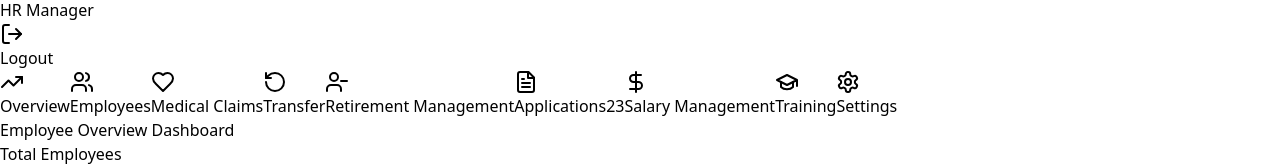
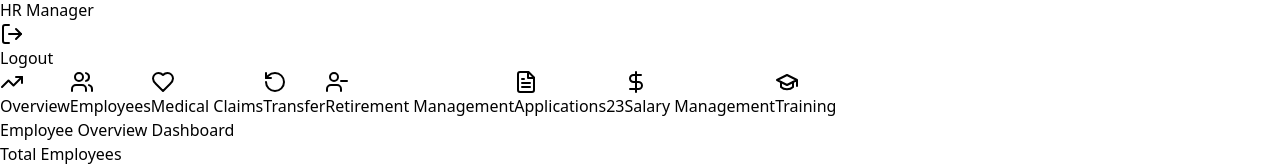
Before and after one commit to wmashan/SLBFE-HRM-System, a React (Vite) app in the folder frontend/: page /dashboard in a window 1280 px wide. Shown: the part 146-314 px from the top of the page. Built offline with nearby package versions, Linux system fonts and the light colour scheme; sample sign-in values are in the browser's storage.

Commit message:
HR manager Settings section updated

```diff
--- a/frontend/src/pages/HRManagerDashboard.tsx
+++ b/frontend/src/pages/HRManagerDashboard.tsx
@@ -3,7 +3,6 @@ import { useNavigate } from 'react-router-dom';
 import {
   Users,
   FileText,
-  Settings,
   LogOut,
   Bell,
   TrendingUp,
@@ -22,7 +21,6 @@ import Applications from './Applications';
 import MedicalManagement from './dashboard/MedicalManagement';
 import Employees from './dashboard/Employees';
 import Transfer from './Transfer';
-import SettingsPage from './dashboard/Settings';
 import SalaryManagement from './SalaryManagement';
 import RetirementManagement from './RetirementManagement';
 import TrainingManagement from './TrainingManagement';
@@ -87,13 +85,6 @@ const HRManagerDashboard = () => {
       label: 'Training',
       icon: GraduationCap,
       feature: 'training' as HRFeature
-    },
-    {
-      id: 'settings',
-      label: 'Settings',
-      icon: Settings,
-      feature: 'settings' as HRFeature,
-      alwaysVisible: true // Settings is always visible
     }
   ];
 
@@ -129,7 +120,7 @@ const HRManagerDashboard = () => {
     } catch (error) {
       console.error('Failed to load user data:', error);
       // Default permissions if loading fails
-      setUserPermissions(['overview', 'settings']);
+      setUserPermissions(['overview']);
     }
   };
 
@@ -138,18 +129,18 @@ const HRManagerDashboard = () => {
   const getUserPermissions = (userId: string): HRFeature[] => {
     // Simulate different HR officers with different permissions
     const userPermissionMap: Record<string, HRFeature[]> = {
-      'medical@slbfe.com': ['overview', 'medical_claims', 'documents', 'settings'],
-      'transfer@slbfe.com': ['overview', 'transfer', 'settings'],
-      'retirement@slbfe.com': ['overview', 'retirement', 'settings'],
-      'recruitment@slbfe.com': ['overview', 'employees', 'recruitment', 'settings'],
-      'training@slbfe.com': ['overview', 'training', 'settings'],
-      'payroll@slbfe.com': ['overview', 'payroll', 'settings'],
+      'medical@slbfe.com': ['overview', 'medical_claims', 'documents'],
+      'transfer@slbfe.com': ['overview', 'transfer'],
+      'retirement@slbfe.com': ['overview', 'retirement'],
+      'recruitment@slbfe.com': ['overview', 'employees', 'recruitment'],
+      'training@slbfe.com': ['overview', 'training'],
+      'payroll@slbfe.com': ['overview', 'payroll'],
     };
 
     // Default to general HR permissions if user not found
     return userPermissionMap[userId] || [
       'overview', 'employees', 'medical_claims', 'transfer', 'retirement',
-      'recruitment', 'training', 'payroll', 'documents', 'settings'
+      'recruitment', 'training', 'payroll', 'documents'
     ];
   };
 
@@ -281,7 +272,6 @@ const HRManagerDashboard = () => {
           {activeTab === 'salary' && hasPermission('payroll') && <SalaryManagement />}
           {activeTab === 'retirement' && hasPermission('retirement') && <RetirementManagement />}
           {activeTab === 'training' && hasPermission('training') && <TrainingManagement />}
-          {activeTab === 'settings' && <SettingsPage />}
 
           {/* Show access denied message if user tries to access unauthorized content */}
           {(
--- a/frontend/src/pages/admin/TaskAssignment.tsx
+++ b/frontend/src/pages/admin/TaskAssignment.tsx
@@ -14,7 +14,6 @@ import {
   FileText,
   Calendar,
   BarChart3,
-  Settings,
   Heart,
   Plane,
   GraduationCap,
@@ -269,7 +268,7 @@ const AssignmentModal: React.FC<{
               </label>
               <div className="grid grid-cols-2 gap-3 max-h-60 overflow-y-auto border border-gray-200 rounded-lg p-4">
                 {featurePermissions.map((permission) => {
-                  const isRequired = ['overview', 'settings'].includes(permission.feature);
+                  const isRequired = ['overview'].includes(permission.feature);
                   const isChecked = formData.assignedFeatures.includes(permission.feature) || isRequired;
 
                   return (
@@ -441,13 +440,6 @@ const TaskAssignment: React.FC = () => {
       description: 'Access and manage HR documents',
       icon: 'FileText',
       defaultForRoles: ['medical_officer', 'transfer_officer', 'retirement_officer', 'recruitment_officer', 'training_coordinator', 'payroll_officer', 'general_hr'],
-    },
-    {
-      feature: 'settings',
-      label: 'Settings',
-      description: 'Access to user settings and preferences',
-      icon: 'Settings',
-      defaultForRoles: ['medical_officer', 'transfer_officer', 'retirement_officer', 'recruitment_officer', 'training_coordinator', 'payroll_officer', 'general_hr'],
     }
   ];
 
@@ -503,7 +495,7 @@ const TaskAssignment: React.FC = () => {
           userEmail: 'john.medical@slbfe.com',
           taskType: 'medical_officer',
           taskDescription: 'Medical Claims Processing Officer',
-          assignedFeatures: ['overview', 'medical_claims', 'documents', 'settings'],
+          assignedFeatures: ['overview', 'medical_claims', 'documents'],
           isActive: true,
           assignedBy: 'admin',
           assignedDate: new Date('2024-01-15'),
@@ -517,7 +509,7 @@ const TaskAssignment: React.FC = () => {
           userEmail: 'sarah.transfer@slbfe.com',
           taskType: 'transfer_officer',
           taskDescription: 'Employee Transfer Coordinator',
-          assignedFeatures: ['overview', 'transfer', 'settings'],
+          assignedFeatures: ['overview', 'transfer'],
           isActive: true,
           assignedBy: 'admin',
           assignedDate: new Date('2024-01-20'),
@@ -531,7 +523,7 @@ const TaskAssignment: React.FC = () => {
           userEmail: 'robert.retirement@slbfe.com',
           taskType: 'retirement_officer',
           taskDescription: 'Retirement Benefits Officer',
-          assignedFeatures: ['overview', 'retirement', 'settings'],
+          assignedFeatures: ['overview', 'retirement'],
           isActive: true,
           assignedBy: 'admin',
           assignedDate: new Date('2024-01-25'),
@@ -564,7 +556,7 @@ const TaskAssignment: React.FC = () => {
       case 'GraduationCap': return GraduationCap;
       case 'CreditCard': return CreditCard;
       case 'FileText': return FileText;
-      case 'Settings': return Settings;
+
       default: return Shield;
     }
   };
--- a/frontend/src/types/index.ts
+++ b/frontend/src/types/index.ts
@@ -1454,8 +1454,7 @@ export type HRFeature =
   | 'performance'
   | 'payroll'
   | 'reports'
-  | 'documents'
-  | 'settings';
+  | 'documents';
 
 export type TaskAssignmentType =
   | 'medical_officer'
```
